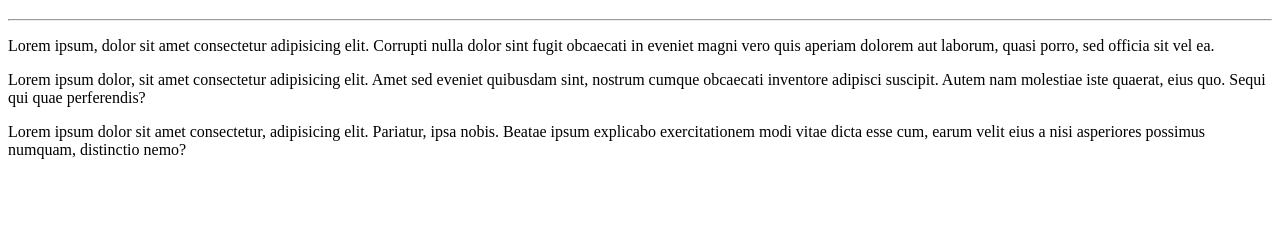
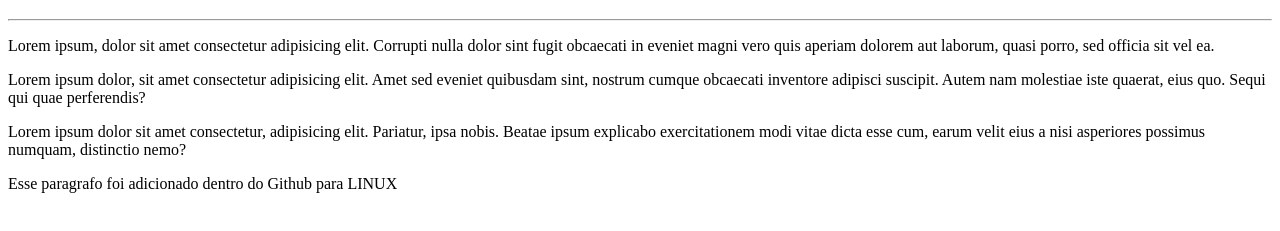
Before and after one commit to Azevedo109/Ola-Mundo, a plain HTML site: page site-exemplo/index.html in a window 1280 px wide. Shown: the part 61-292 px from the top of the page. Drawn offline with Linux system fonts and the light colour scheme.

Commit message:
MUDEI O ARQUIVO INDEX

```diff
--- a/site-exemplo/index.html
+++ b/site-exemplo/index.html
@@ -18,6 +18,8 @@
 
     <p>Lorem ipsum dolor sit amet consectetur, adipisicing elit. Pariatur, ipsa nobis. Beatae ipsum explicabo exercitationem modi vitae dicta esse cum, earum velit eius a nisi asperiores possimus numquam, distinctio nemo?</p>
 
+    <p>Esse paragrafo foi adicionado dentro do Github para LINUX</p>
+
 
 
 </body>
```
